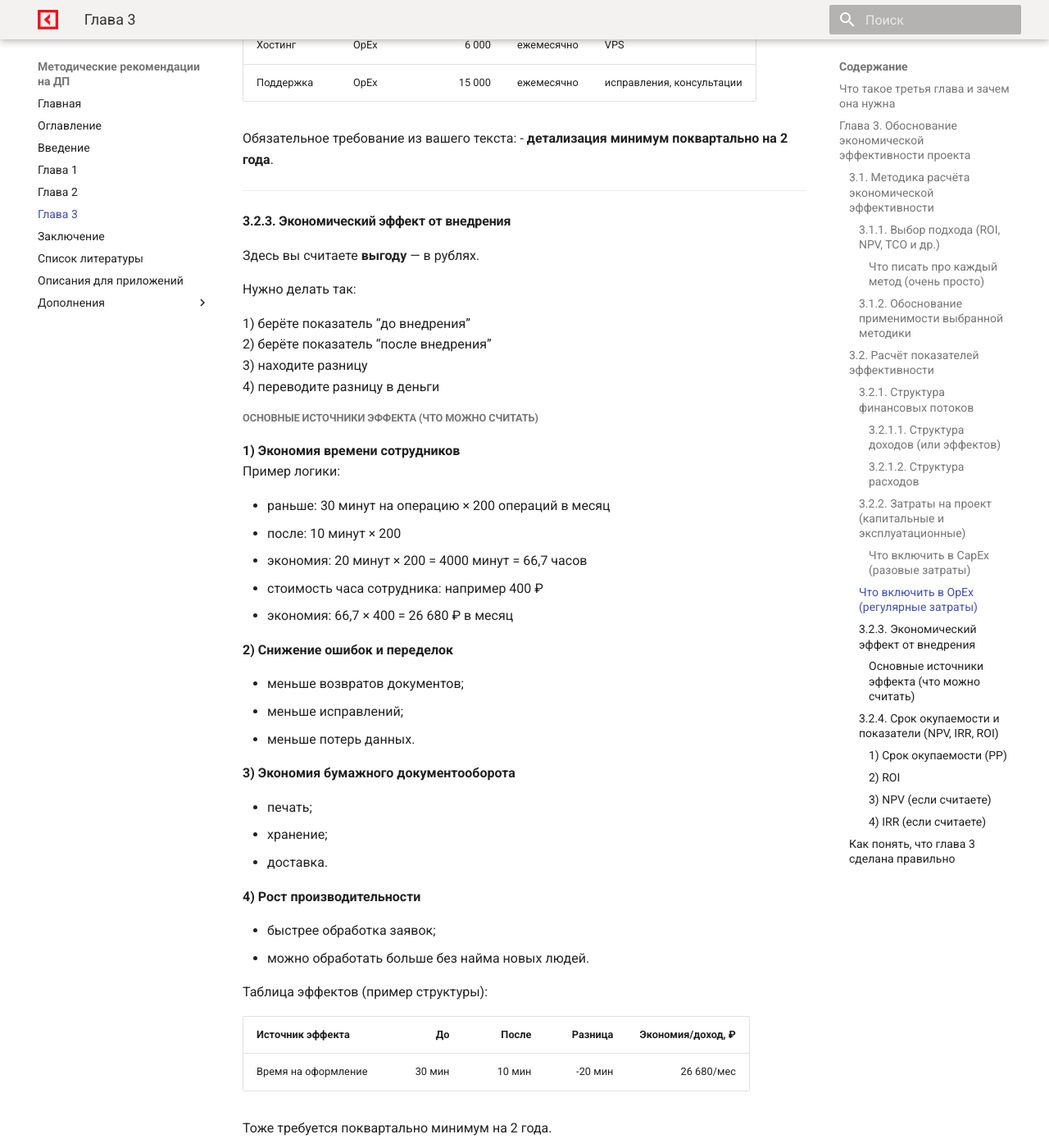
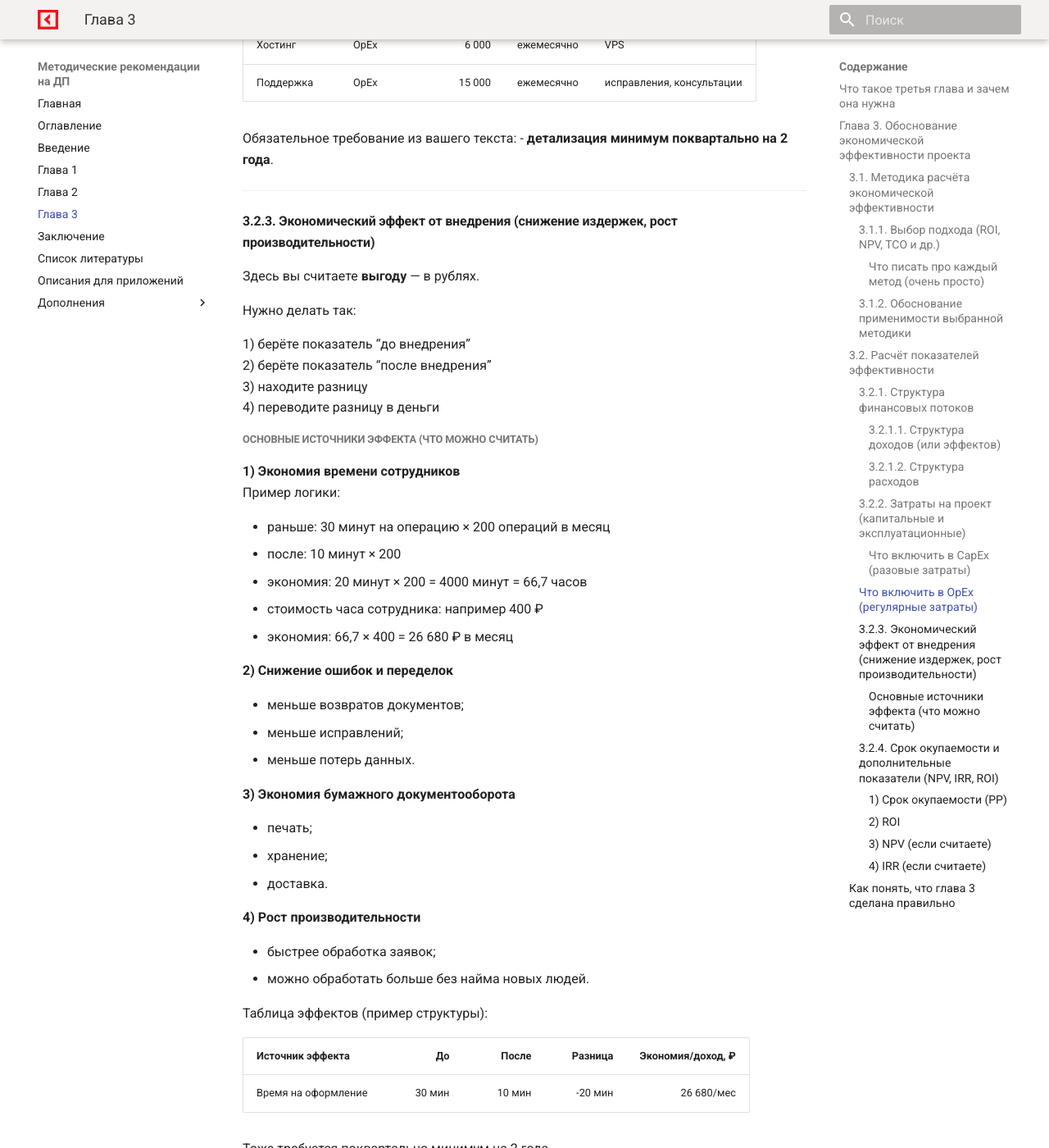
Before and after one commit to OlgaKraven/DKIP.DP-2025, an MkDocs documentation site: the page built from docs/chapter3.md, in a window 1280 px wide and 1400 px high, scrolled down 4619 px. Shown: the whole window at 82% size. Built offline with MkDocs 1.6.1 and Material for MkDocs 9.7.7, drawn with Linux system fonts in a browser that asks for light colours; some of the changed text lies outside the part shown.

Commit message:
first commit

```diff
--- a/docs/chapter3.md
+++ b/docs/chapter3.md
@@ -185,7 +185,7 @@
 
 ---
 
-#### 3.2.3. Экономический эффект от внедрения
+#### 3.2.3. Экономический эффект от внедрения (снижение издержек, рост производительности)
 
 Здесь вы считаете **выгоду** — в рублях.
 
@@ -234,7 +234,7 @@
 
 ---
 
-#### 3.2.4. Срок окупаемости и показатели (NPV, IRR, ROI)
+#### 3.2.4. Срок окупаемости и дополнительные показатели (NPV, IRR, ROI)
 
 Теперь вы берёте:
 
```
Also changed, not shown: site/chapter2.html, site/search/search_index.json.
